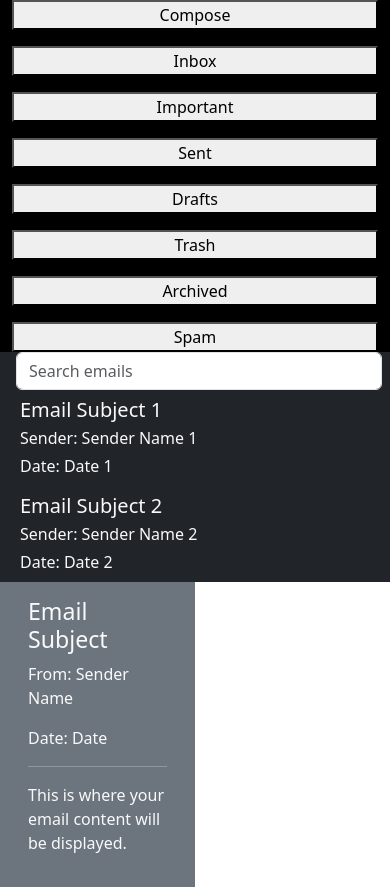
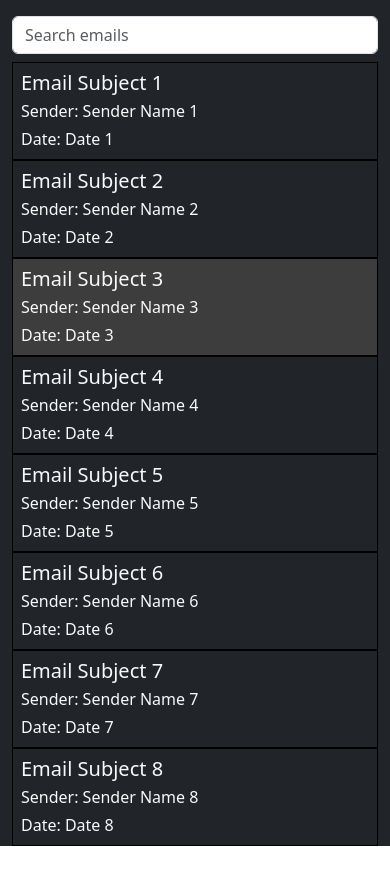
Before and after one commit to NoahBeto/bootstrap-email-betoshana, a plain HTML site: page index.html in a window 390 px wide. After the commit the page ends 846 px from the top, so only its background shows below. Drawn offline with nearby package versions, Linux system fonts and the light colour scheme.

Commit message:
Made the email responsive, put space above the compose button and search box, and highlighted one of the emails.

```diff
--- a/index.html
+++ b/index.html
@@ -1,59 +1,109 @@
 <!DOCTYPE html>
 <html lang="en">
     <head>
-    <meta charset="UTF-8">
-    <meta name="viewport" content="width=device-width, initial-scale=1.0">
+        <meta charset="UTF-8"/>
+        <meta name="viewport" content="width=device-width, initial-scale=1.0"/>
         <title>Bootstrap-Email-Betoshana</title>
-    <link rel="stylesheet" href="https://cdn.jsdelivr.net/npm/bootstrap@5.3.2/dist/css/bootstrap.min.css"
+        <link
+            rel="stylesheet"
+            href="./styles.css"
+        />
+        <link
+            rel="stylesheet"
+            href="https://cdn.jsdelivr.net/npm/bootstrap@5.3.2/dist/css/bootstrap.min.css"
             integrity="sha384-T3c6CoIi6uLrA9TneNEoa7RxnatzjcDSCmG1MXxSR1GAsXEV/Dwwykc2MPK8M2HN"
-        crossorigin="anonymous">
+            crossorigin="anonymous"
+        />
     </head>
     <body class="vh-100">
         <div class="container-fluid h-100">
             <div class="row h-100">
-            <div class="col-md-4 col-lg-2 bg-black d-flex flex-column justify-content-between">
-                <div class="d-flex flex-column gap-3">
-                    <button class="email-folder" id="compose-btn">Compose</button>
-                    <button class="email-folder" id="inbox-btn">Inbox</button>
-                    <button class="email-folder" id="important-btn">Important</button>
-                    <button class="email-folder" id="sent-btn">Sent</button>
-                    <button class="email-folder" id="drafts-btn">Drafts</button>
-                    <button class="email-folder" id="trash-btn">Trash</button>
-                    <button class="email-folder" id="archived-btn">Archived</button>
-                    <button class="email-folder" id="spam-btn">Spam</button>
+                <div class="col-md-4 col-lg-2 bg-black d-none d-md-block d-flex flex-column justify-content-between">
+                    <div class="d-flex flex-column gap-3 mt-3">
+                        <button type="button" class="compose-btn btn btn-primary position-relative">Compose</button>
+                        <button type="button" class="nav-item bg-light p-2 rounded-2 text-center">Inbox</button>
+                        <button type="button" class="nav-item bg-light p-2 rounded-2 text-center">Important</button>
+                        <button type="button" class="nav-item bg-light p-2 rounded-2 text-center">Sent</button>
+                        <button type="button" class="nav-item bg-light p-2 rounded-2 text-center">Drafts</button>
+                        <button type="button" class="nav-item bg-light p-2 rounded-2 text-center">Trash</button>
+                        <button type="button" class="nav-item bg-light p-2 rounded-2 text-center">Archived</button>
+                        <button type="button" class="nav-item bg-light p-2 rounded-2 text-center">Spam</button>
                     </div>
                 </div>
                 <div class="col-md-8 col-lg-4 bg-dark">
-                <input class="form-control mx-1" type="search" placeholder="Search emails">
-                <div class="email-list">
+                    <input class="form-control mt-3" type="search" placeholder="Search emails">
+                    <div class="email-list mt-2">
                         <a href="#" class="email-item text-light text-decoration-none">
-                        <div class="email-item-content p-2">
+                            <div class="email-item-content p-2" style="border: 1px solid black;">
                                 <h5 class="mb-1">Email Subject 1</h5>
                                 <p class="mb-1">Sender: Sender Name 1</p>
                                 <p class="mb-0">Date: Date 1</p>
                             </div>
                         </a>
                         <a href="#" class="email-item text-light text-decoration-none">
-                        <div class="email-item-content p-2">
+                            <div class="email-item-content p-2" style="border: 1px solid black;">
                                 <h5 class="mb-1">Email Subject 2</h5>
                                 <p class="mb-1">Sender: Sender Name 2</p>
                                 <p class="mb-0">Date: Date 2</p>
                             </div>
                         </a>
+                        <a href="#" class="email-item text-light text-decoration-none">
+                            <div class="email-item-content p-2" style="background-color: rgb(61, 61, 61); border: 1px solid black;">
+                                <h5 class="mb-1">Email Subject 3</h5>
+                                <p class="mb-1">Sender: Sender Name 3</p>
+                                <p class="mb-0">Date: Date 3</p>
+                            </div>
+                        </a>
+                        <a href="#" class="email-item text-light text-decoration-none">
+                            <div class="email-item-content p-2" style="border: 1px solid black;">
+                                <h5 class="mb-1">Email Subject 4</h5>
+                                <p class="mb-1">Sender: Sender Name 4</p>
+                                <p class="mb-0">Date: Date 4</p>
+                            </div>
+                        </a>
+                        <a href="#" class="email-item text-light text-decoration-none">
+                            <div class="email-item-content p-2" style="border: 1px solid black;">
+                                <h5 class="mb-1">Email Subject 5</h5>
+                                <p class="mb-1">Sender: Sender Name 5</p>
+                                <p class="mb-0">Date: Date 5</p>
+                            </div>
+                        </a>
+                        <a href="#" class="email-item text-light text-decoration-none">
+                            <div class="email-item-content p-2" style="border: 1px solid black;">
+                                <h5 class="mb-1">Email Subject 6</h5>
+                                <p class="mb-1">Sender: Sender Name 6</p>
+                                <p class="mb-0">Date: Date 6</p>
+                            </div>
+                        </a>
+                        <a href="#" class="email-item text-light text-decoration-none">
+                            <div class="email-item-content p-2" style="border: 1px solid black;">
+                                <h5 class="mb-1">Email Subject 7</h5>
+                                <p class="mb-1">Sender: Sender Name 7</p>
+                                <p class="mb-0">Date: Date 7</p>
+                            </div>
+                        </a>
+                        <a href="#" class="email-item text-light text-decoration-none">
+                            <div class="email-item-content p-2" style="border: 1px solid black;">
+                                <h5 class="mb-1">Email Subject 8</h5>
+                                <p class="mb-1">Sender: Sender Name 8</p>
+                                <p class="mb-0">Date: Date 8</p>
+                            </div>
+                        </a>
                     </div>
                 </div>
-            <div class="col-6 bg-secondary">
+                <div class="col-md-6 bg-secondary d-none d-lg-block">
                     <div class="email-preview p-3 text-light">
-                    <h3>Email Subject</h3>
-                    <p>From: Sender Name</p>
-                    <p>Date: Date</p>
+                        <h3>Email Subject 3</h3>
+                        <p>From: Sender Name 3</p>
+                        <p>Date: Date 3</p>
                         <hr />
                         <p>This is where your email content will be displayed.</p>
                     </div>
                 </div>
             </div>
         </div>
-    <script src="https://cdn.jsdelivr.net/npm/bootstrap@5.3.2/dist/js/bootstrap.bundle.min.js"
+        <script
+            src="https://cdn.jsdelivr.net/npm/bootstrap@5.3.2/dist/js/bootstrap.bundle.min.js"
             integrity="sha384-C6RzsynM9kWDrMNeT87bh95OGNyZPhcTNXj1NW7RuBCsyN/o0jlpcV8Qyq46cDfL"
             crossorigin="anonymous"></script>
     </body>
```
Lines whose indentation alone changed are shown as unchanged.
